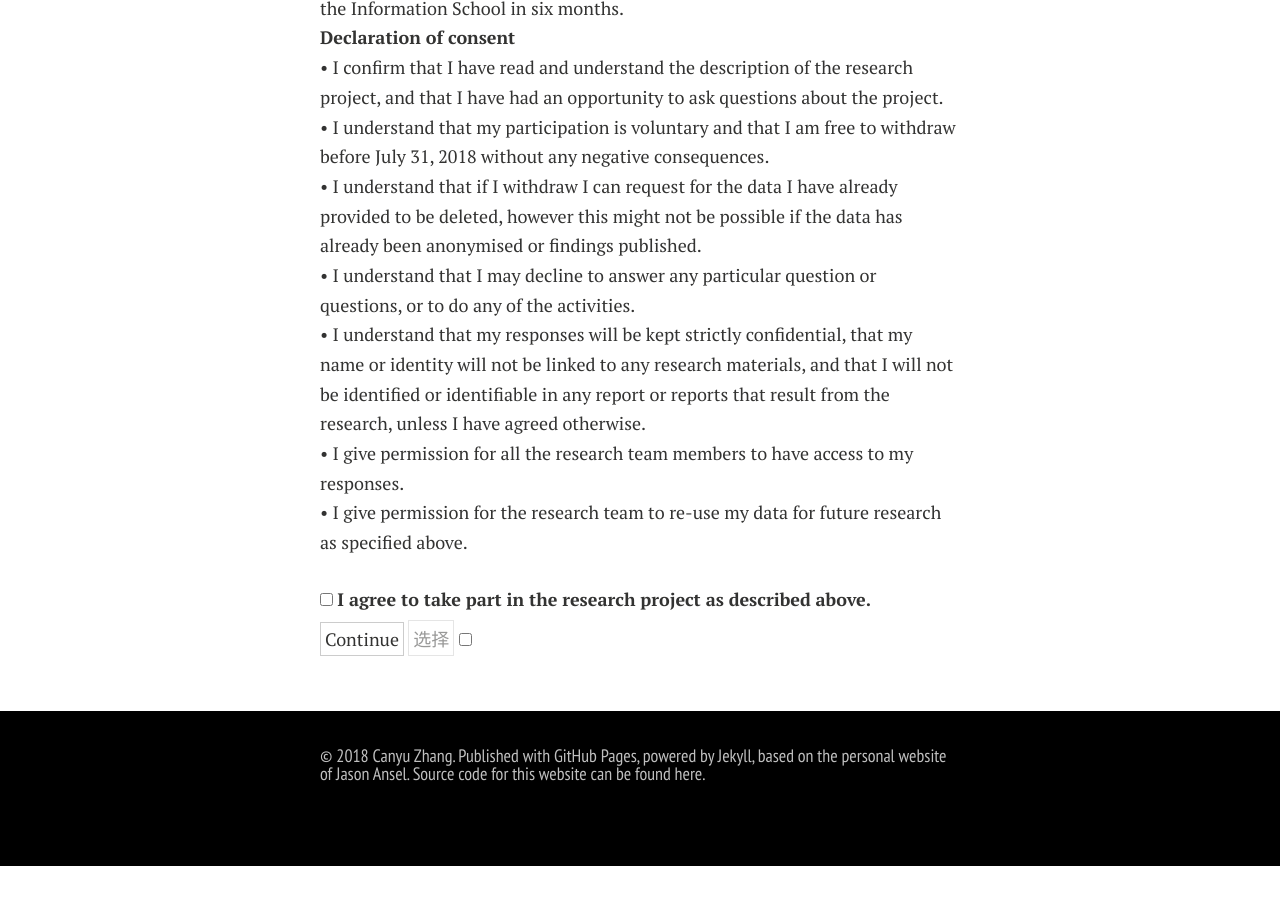
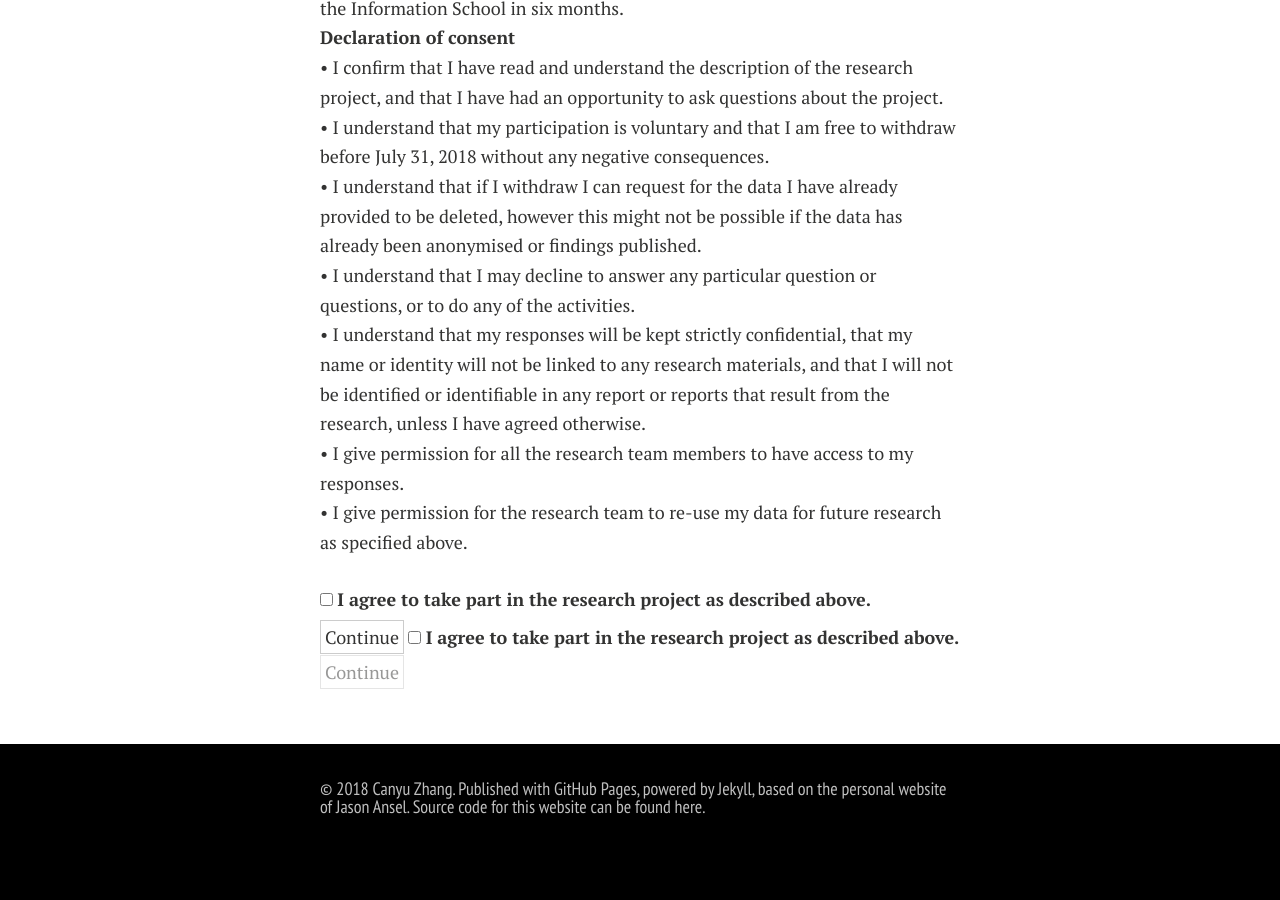
Before and after one commit to aaronzhangcanyu/aaronzhangcanyu.github.io, a Jekyll site: the page built from informed_consent.md, in a window 1280 px wide and 900 px high, scrolled down 1430 px. Built offline with Jekyll 4.4.1, drawn with Linux system fonts in a browser that asks for light colours; nearby versions of some CDN libraries; Markdown is read by kramdown in place of the engine named in the settings; before the commit the page ends 2296 px from its top, so only the background shows below that.

Commit message:
Update page1.html

```diff
--- a/_layouts/page1.html
+++ b/_layouts/page1.html
@@ -48,8 +48,8 @@ document.getElementById("xz").disabled="disabled";
         <input type="checkbox" name="vehicle1" value="Bike"> <strong>I agree to take part in the research project as described above.</strong><br>
       </form>
       <input type="submit" value="Continue" onclick="location.href='https://www.baidu.com'">
-      <input type="button" value="选择" onclick="btnAction()" id="xz" disabled="disabled"/>
-      <input name="check" id="ch" type="checkbox" onclick="check()"/>
+      <input name="check" id="ch" type="checkbox" onclick="check()"/> <strong>I agree to take part in the research project as described above.</strong><br>
+      <input type="button" value="Continue" onclick="location.href='https://www.baidu.com'" id="xz" disabled="disabled"/>
     </div><!-- /.article-wrap -->
   </article>
 </div><!-- /#index -->
```
